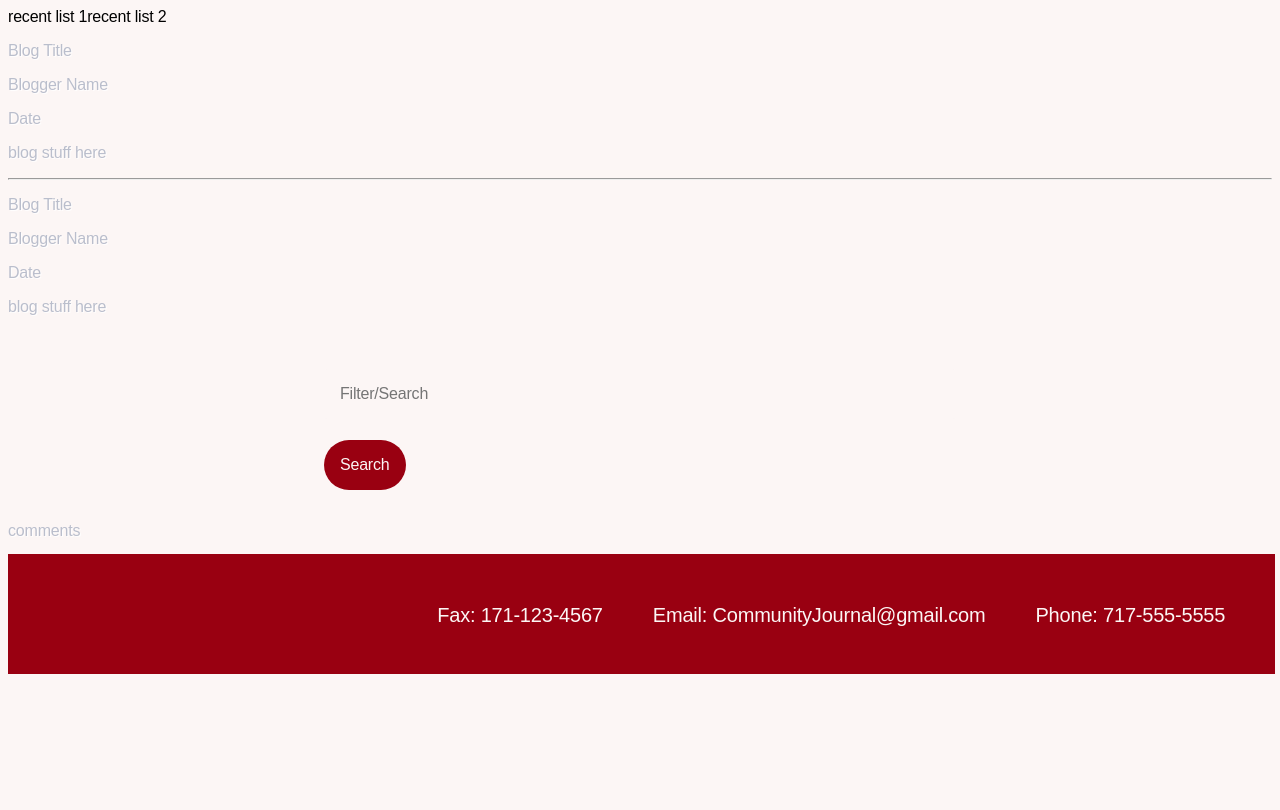
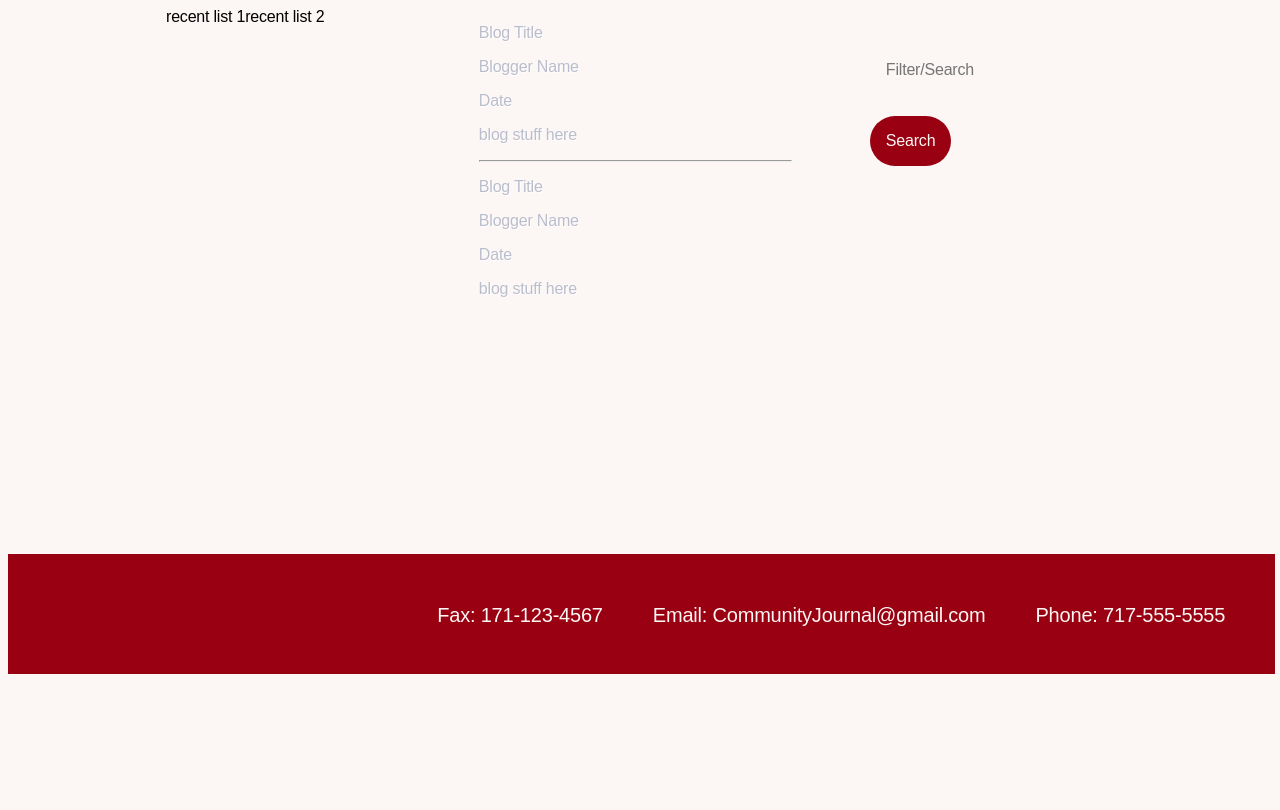
Before and after one commit to briangx92/Community-Journal, a PHP site: page /Community-Journal/profiles/dashboard.php in a window 1280 px wide. Shown: the part 126-936 px from the top of the page. Run offline with PHP 8.4, Linux system fonts and the light colour scheme; style sheets or scripts are compiled from the project's sources.

Commit message:
Dashboard Setup is styled

```diff
--- a/css/main.scss
+++ b/css/main.scss
@@ -215,3 +215,13 @@ footer ul li {
 footer {
   background-color: #990011FF;
 }
+
+.dash-left, .dash-middle, .dash-right {
+  float: left;
+  width: 33%;
+}
+
+.dash-body {
+  margin-left: 12.5%;
+  margin-right: 12.5%;
+}
--- a/profiles/dashboard.php
+++ b/profiles/dashboard.php
@@ -8,6 +8,7 @@
     <link rel="icon" href="../Pictures/logo.png">
     <link href="../css/main.scss" rel="stylesheet" type="text/css">
 </head>
+<body>
 <header>
     <nav>
         <ul>
@@ -24,15 +25,14 @@
     </nav>
     <hr>
 </header>
-
-<body>
-    <article>
+<section class = "dash-body">
+    <article class = "dash-left">
         <ul>
             <li>recent list 1</li>
             <li>recent list 2</li>
         </ul>
     </article>
-    <section name="blog feed">
+    <section class = "dash-middle" name="blog feed">
         <article name="blog1">
             <!-- <img src="yourphotos/#" name="picture" alt="blog_pic"> -->
             <p>Blog Title</p>
@@ -50,21 +50,17 @@
         </article>
 
     </section>
-    <article name="search">
+    <article  class = "dash-right" name="search">
         <form action="dashboard.php">
             <input type="text" name="search" placeholder="Filter/Search">
             <button type="submit">Search</button>
         </form>
     </article>
-    <article name="comment_box">
-        <p>comments</p>
-
-    </article>
+</section>
 
 
 
 </body>
-<hr>
 <!-- Footer -->
 <footer class = 'login-footer'>  <ul>
     <li>Phone: 717-555-5555</li>
```
